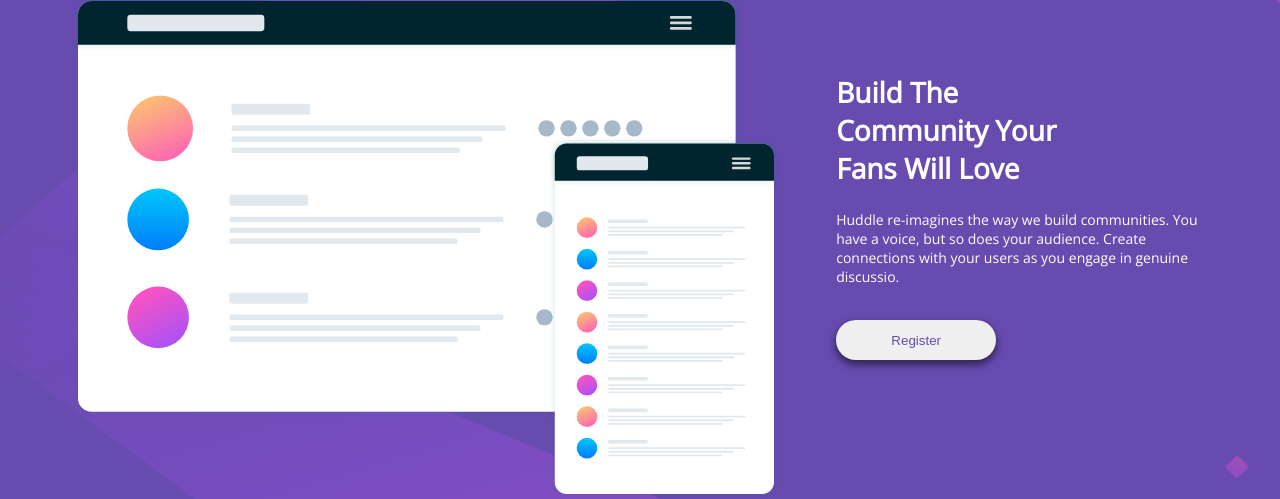
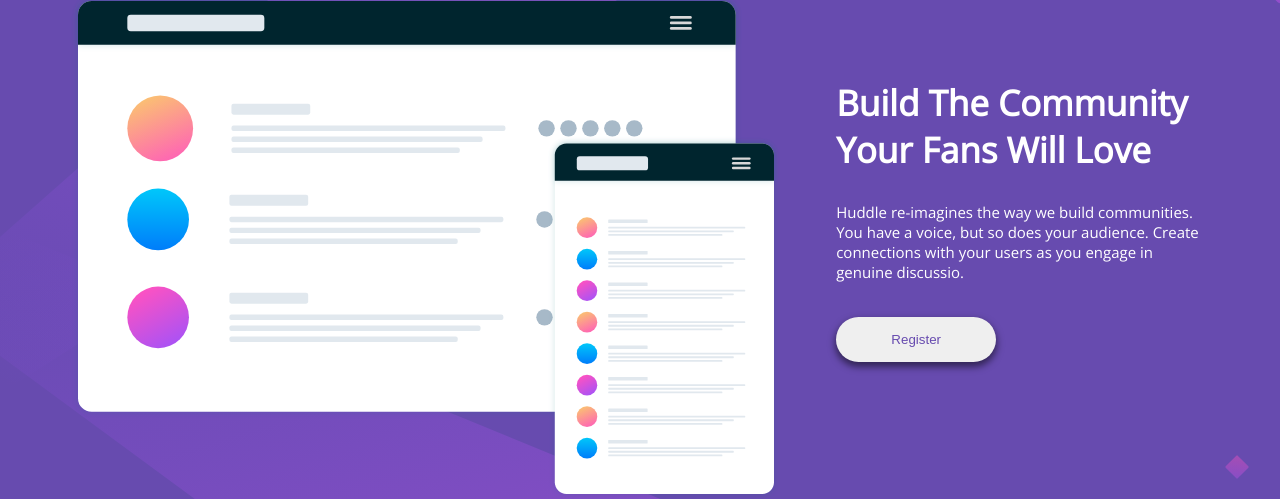
Before and after one commit to JotaJotaM1/huddle-landing, a plain HTML site: page index.html in a window 1280 px wide. Shown: the part 139-638 px from the top of the page. Drawn offline with nearby package versions, Linux system fonts and the light colour scheme.

Commit message:
size h1 and p

```diff
--- a/css/style.css
+++ b/css/style.css
@@ -6,16 +6,13 @@
   background-color: hsl(257, 40%, 49%);
   color: white;
 }
-
 main {
   margin: 0 5%;
 }
-
 .logo {
   margin: 30px 0 40px 0;
   height: 50px;
 }
-
 img {
   width: auto;
 }
@@ -27,17 +24,15 @@
   width: auto;
   padding: 3.5rem 0 0 3.5rem;
 }
-
 h1 {
-  padding-right: 7rem;
-  font-size: 28px;
+  font-size: 35px;
 }
 p {
-  font-size: 14px;
+  font-size: 15px;
 }
 button {
   margin-top: 20px;
-  height: 2.5rem;
+  height: 2.8rem;
   width: 10rem;
   border-radius: 2rem;
   border-style: none;
@@ -98,7 +93,6 @@
     margin: 30px 50px;
     padding-right: 0;
   }
-
   p {
     padding: 0 80px;
     font-size: 15px;
```
